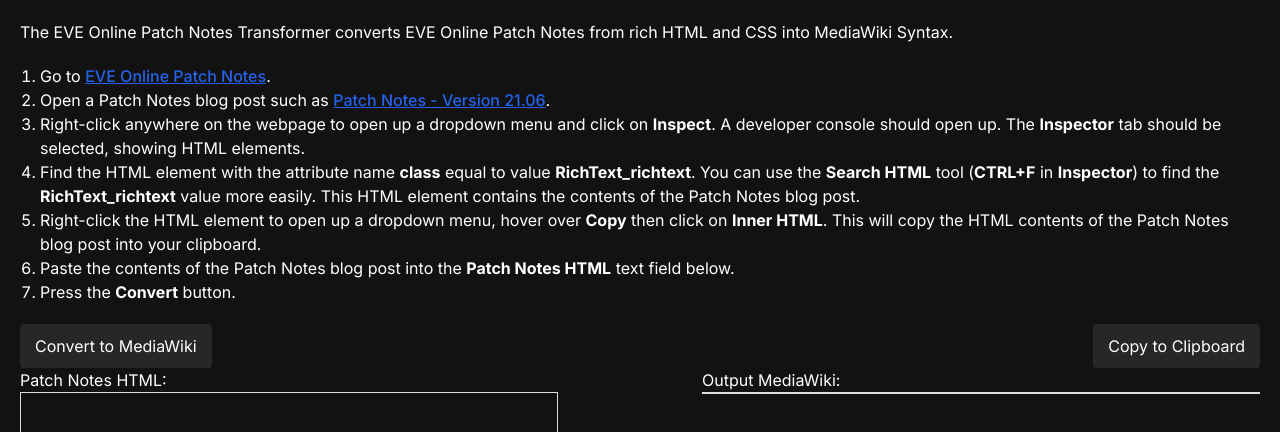
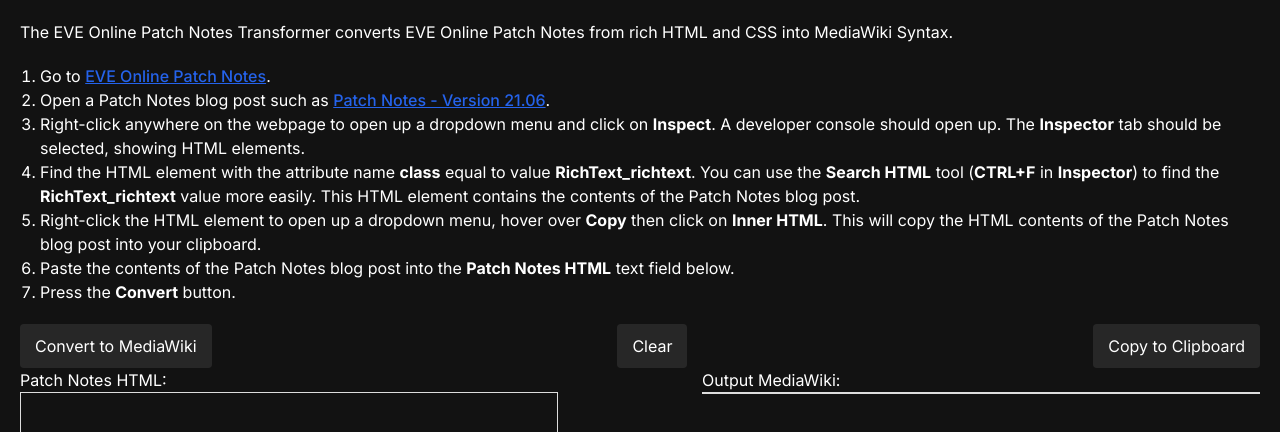
Before and after one commit to MaraArin/EVE-Online-Patch-Transformer, a Next.js app: page / in a window 1280 px wide. Shown: the top 432 px of the page. Built offline with nearby package versions, Linux system fonts and the light colour scheme.

Commit message:
Added clear button and fixed parsing bug

```diff
--- a/app/page.tsx
+++ b/app/page.tsx
@@ -57,11 +57,17 @@
     alert("Content copied to clipboard!");
   };
 
+  const clearInput = () => {
+    setInputPatchNoteHTML('');
+    setPatchNoteSections([]);
+  };
+
   return (
     <main>
       <Docs/>
       <div className="container">
         <button onClick={transformHTMLToMediaWiki}>Convert to MediaWiki</button>
+        <button onClick={clearInput}>Clear</button>
         <button onClick={copyToClipboard}>Copy to Clipboard</button>
       </div>
       <div className="container">
@@ -145,7 +151,7 @@
     section = section.replace(/:(\w)/g, ":\n\n$1");
 
     // Edge case formatting, newlines
-    section = section.replace(/\.(\w)/g, ".\n* $1");
+    section = section.replace(/\.([a-zA-Z])/g, ".\n* $1");
 
     return section;
   });
```
